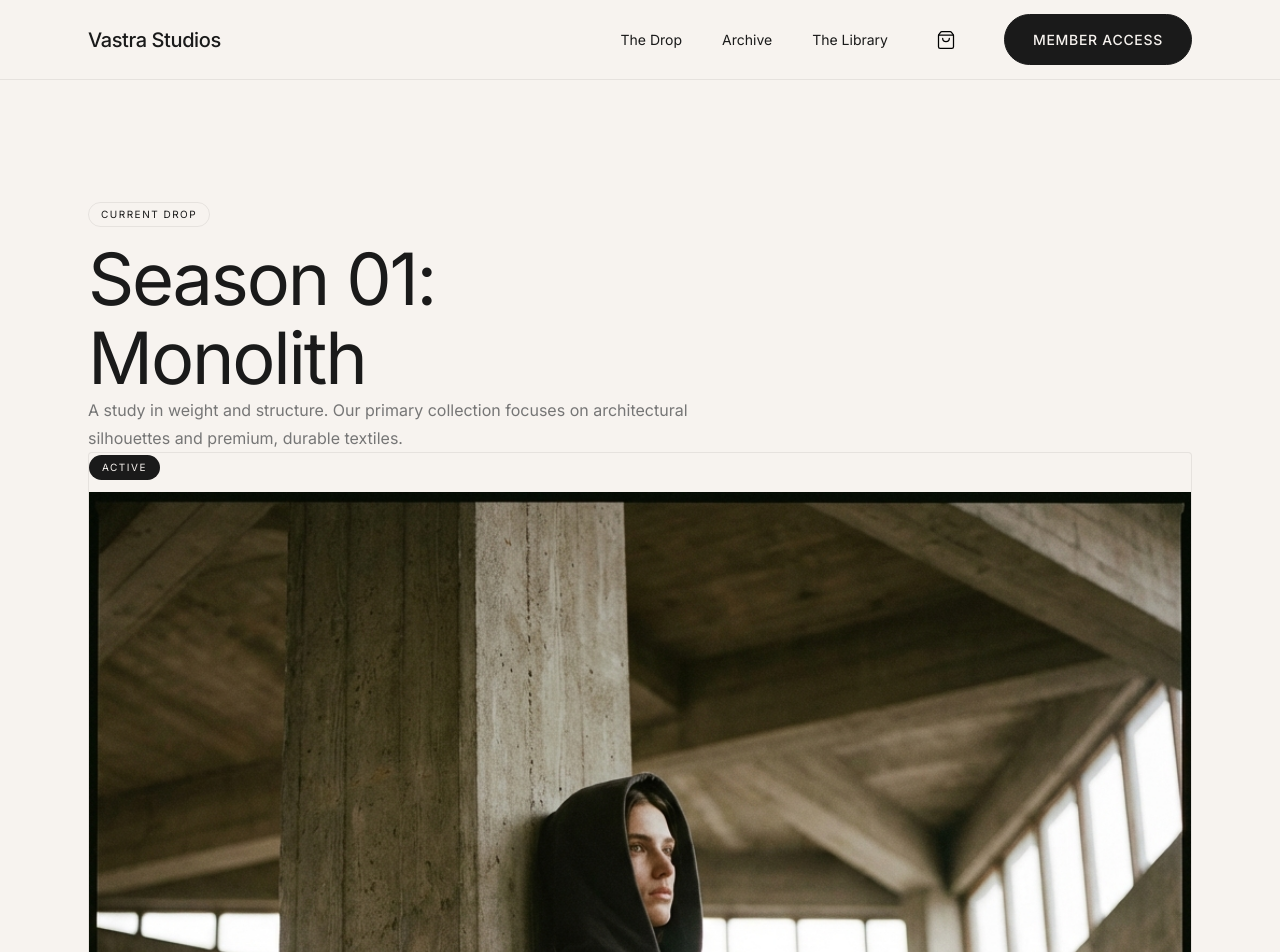
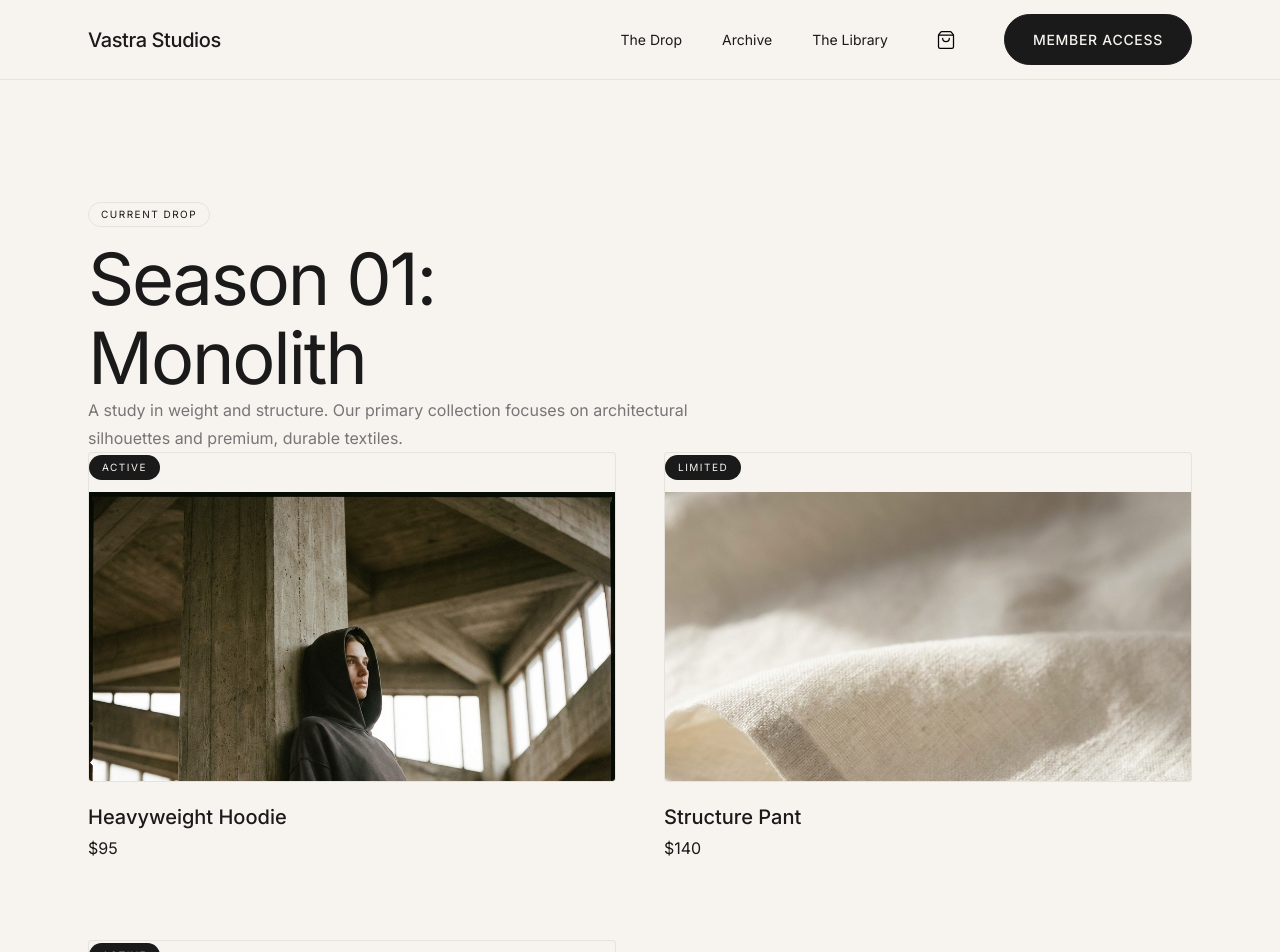
Before and after one commit to vastracollectives/VastraStudios, a React (Vite) app: page /collections in a window 1280 px wide. Shown: the top 952 px of the page. Built offline with nearby package versions, Linux system fonts and the light colour scheme.

Commit message:
Change collection layout to 2 items per row

```diff
--- a/src/pages/Collections.jsx
+++ b/src/pages/Collections.jsx
@@ -15,7 +15,7 @@ const Collections = () => {
                     </p>
                 </div>
 
-                <div className="grid grid-3" style={{ gap: '64px 32px' }}>
+                <div className="grid grid-2" style={{ gap: '80px 48px' }}>
                     {products.map((product) => (
                         <ProductCard
                             key={product.id}
```
